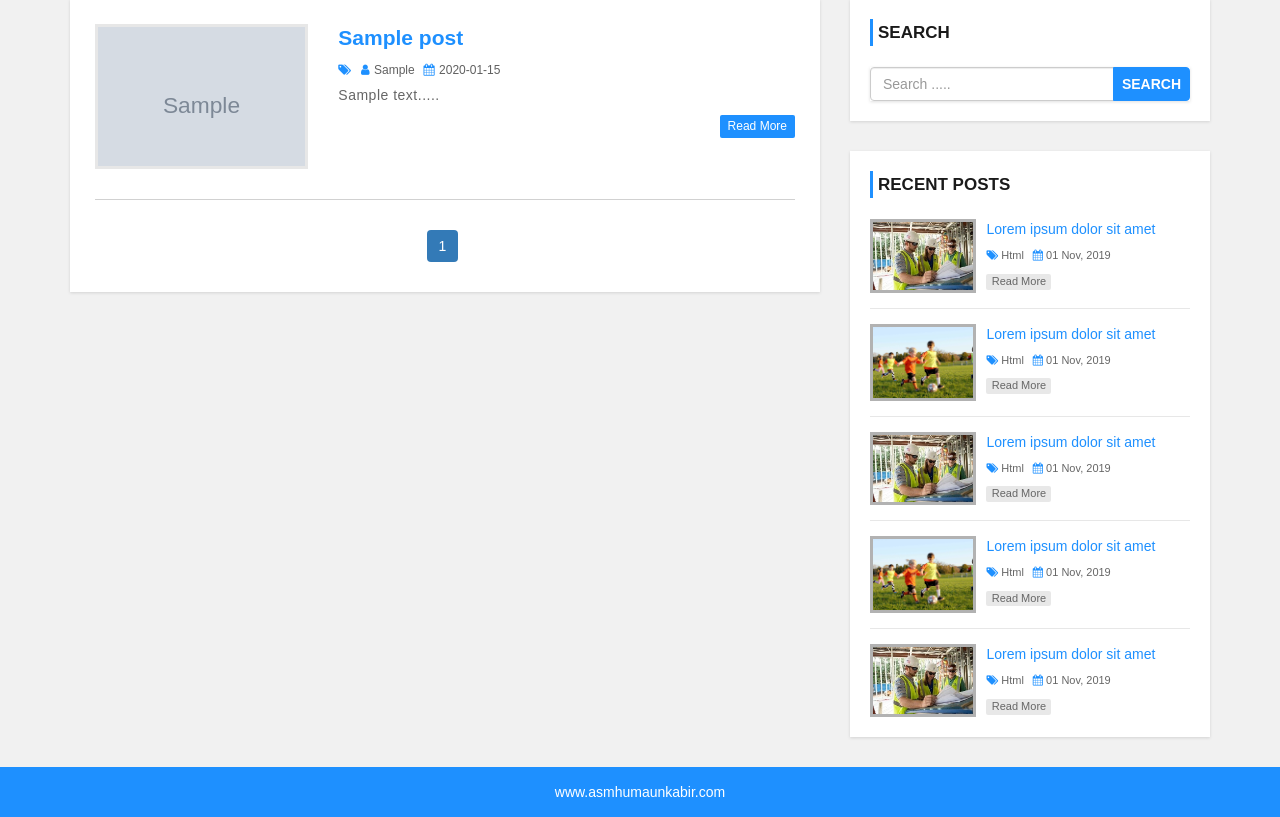
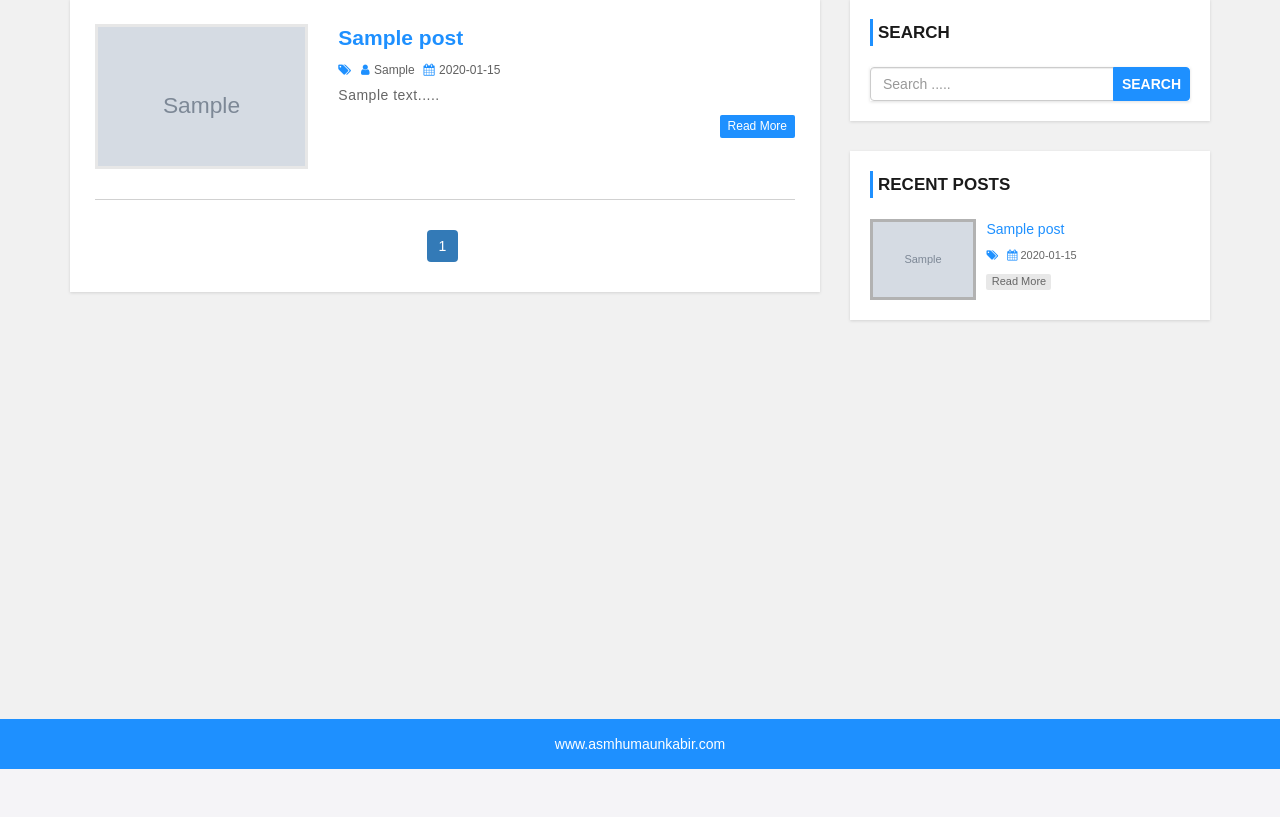
Before and after one commit to humaun-kabir/news-site, a PHP site: page /news-site/index.php in a window 1280 px wide. Shown: the part 170-987 px from the top of the page. After the commit the page ends 939 px from the top, so only its background shows below. Run offline with PHP 8.4, Linux system fonts and the light colour scheme; tables that the repository leaves empty hold one stand-in row (values such as "Sample post"); grey boxes marked "Sample" are stand-in pictures.

Commit message:
search and recent post updated

```diff
--- a/index.php
+++ b/index.php
@@ -8,11 +8,9 @@
 
 
                         <?php
-                            include "config.php";
+                        include "config.php";
 
-                            $limit = 3;
-
-
+                        $limit = 3;
                         if(isset($_GET['page'])){
                             $page = $_GET['page'];
                         }else{
--- a/sidebar.php
+++ b/sidebar.php
@@ -15,91 +15,45 @@
     <!-- recent posts box -->
     <div class="recent-post-container">
         <h4>Recent Posts</h4>
+        <?php
+            include "config.php";
+
+            $limit = 3;
+
+
+
+            $sql = "SELECT post.post_id, post.title,post.post_date,category.category_name,post.category,post.post_img FROM post
+            LEFT JOIN category ON post.category = category.category_id
+
+            ORDER BY post.post_id DESC LIMIT {$limit}";
+
+            $result = mysqli_query($conn,$sql) or die("Query failed : recent post");
+            if(mysqli_num_rows($result) > 0){
+
+                while($row = mysqli_fetch_assoc($result)){
+
+        ?>
         <div class="recent-post">
-            <a class="post-img" href="">
-                <img src="images/post-format.jpg" alt=""/>
+            <a class="post-img" href="single.php?id=<?php echo $row['post_id'];  ?>">
+                <img src="admin/upload/<?php echo $row['post_img'];  ?>" alt=""/>
             </a>
             <div class="post-content">
-                <h5><a href="single.php">Lorem ipsum dolor sit amet</a></h5>
+                <h5><a href="single.php?id=<?php echo $row['post_id'];  ?>"><?php echo $row['title']; ?></a></h5>
                 <span>
                     <i class="fa fa-tags" aria-hidden="true"></i>
-                    <a href='category.php'>Html</a>
+                    <a href='category.php?cid=<?php echo $row['category'];  ?>'><?php echo $row['category_name'];  ?></a>
                 </span>
                 <span>
                     <i class="fa fa-calendar" aria-hidden="true"></i>
-                    01 Nov, 2019
+                    <?php echo $row['post_date'];  ?>
                 </span>
-                <a class="read-more" href="single.php">read more</a>
+                <a class="read-more" href="single.php?id=<?php echo $row['post_id'];  ?>">read more</a>
             </div>
         </div>
-        <div class="recent-post">
-            <a class="post-img" href="">
-                <img src="images/post_1.jpg" alt=""/>
-            </a>
-            <div class="post-content">
-                <h5><a href="single.php">Lorem ipsum dolor sit amet</a></h5>
-                <span>
-                    <i class="fa fa-tags" aria-hidden="true"></i>
-                    <a href='category.php'>Html</a>
-                </span>
-                <span>
-                    <i class="fa fa-calendar" aria-hidden="true"></i>
-                    01 Nov, 2019
-                </span>
-                <a class="read-more" href="single.php">read more</a>
-            </div>
-        </div>
-        <div class="recent-post">
-            <a class="post-img" href="">
-                <img src="images/post-format.jpg" alt=""/>
-            </a>
-            <div class="post-content">
-                <h5><a href="single.php">Lorem ipsum dolor sit amet</a></h5>
-                <span>
-                    <i class="fa fa-tags" aria-hidden="true"></i>
-                    <a href='category.php'>Html</a>
-                </span>
-                <span>
-                    <i class="fa fa-calendar" aria-hidden="true"></i>
-                    01 Nov, 2019
-                </span>
-                <a class="read-more" href="single.php">read more</a>
-            </div>
-        </div>
-        <div class="recent-post">
-            <a class="post-img" href="">
-                <img src="images/post_1.jpg" alt=""/>
-            </a>
-            <div class="post-content">
-                <h5><a href="single.php">Lorem ipsum dolor sit amet</a></h5>
-                <span>
-                    <i class="fa fa-tags" aria-hidden="true"></i>
-                    <a href='category.php'>Html</a>
-                </span>
-                <span>
-                    <i class="fa fa-calendar" aria-hidden="true"></i>
-                    01 Nov, 2019
-                </span>
-                <a class="read-more" href="single.php">read more</a>
-            </div>
-        </div>
-        <div class="recent-post">
-            <a class="post-img" href="">
-                <img src="images/post-format.jpg" alt=""/>
-            </a>
-            <div class="post-content">
-                <h5><a href="single.php">Lorem ipsum dolor sit amet</a></h5>
-                <span>
-                    <i class="fa fa-tags" aria-hidden="true"></i>
-                    <a href='category.php'>Html</a>
-                </span>
-                <span>
-                    <i class="fa fa-calendar" aria-hidden="true"></i>
-                    01 Nov, 2019
-                </span>
-                <a class="read-more" href="single.php">read more</a>
-            </div>
-        </div>
-    </div>
+
+    <?php
+                }
+            }
+    ?>
     <!-- /recent posts box -->
 </div>
```
Also changed, not shown: admin/upload/image4.jpg (added).
